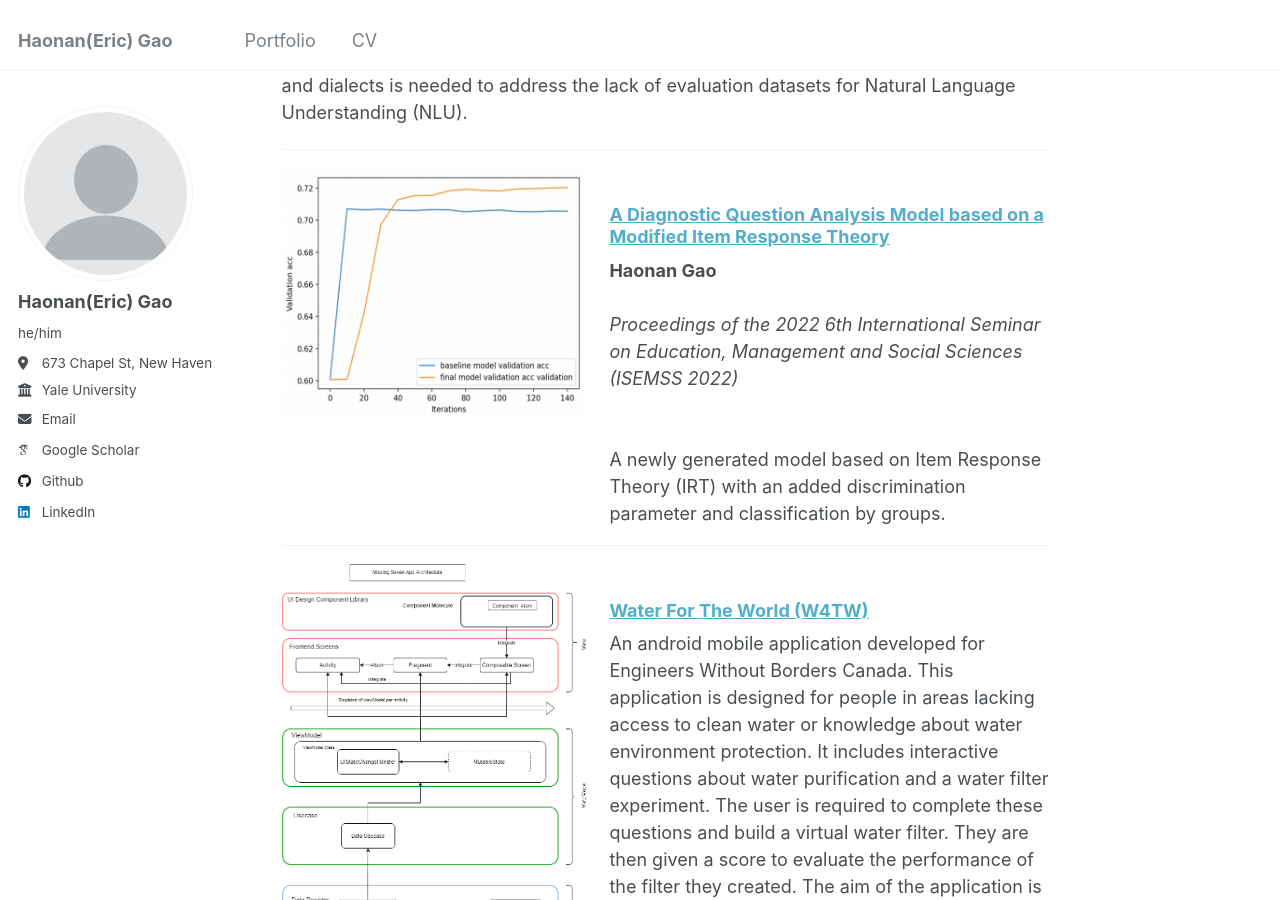
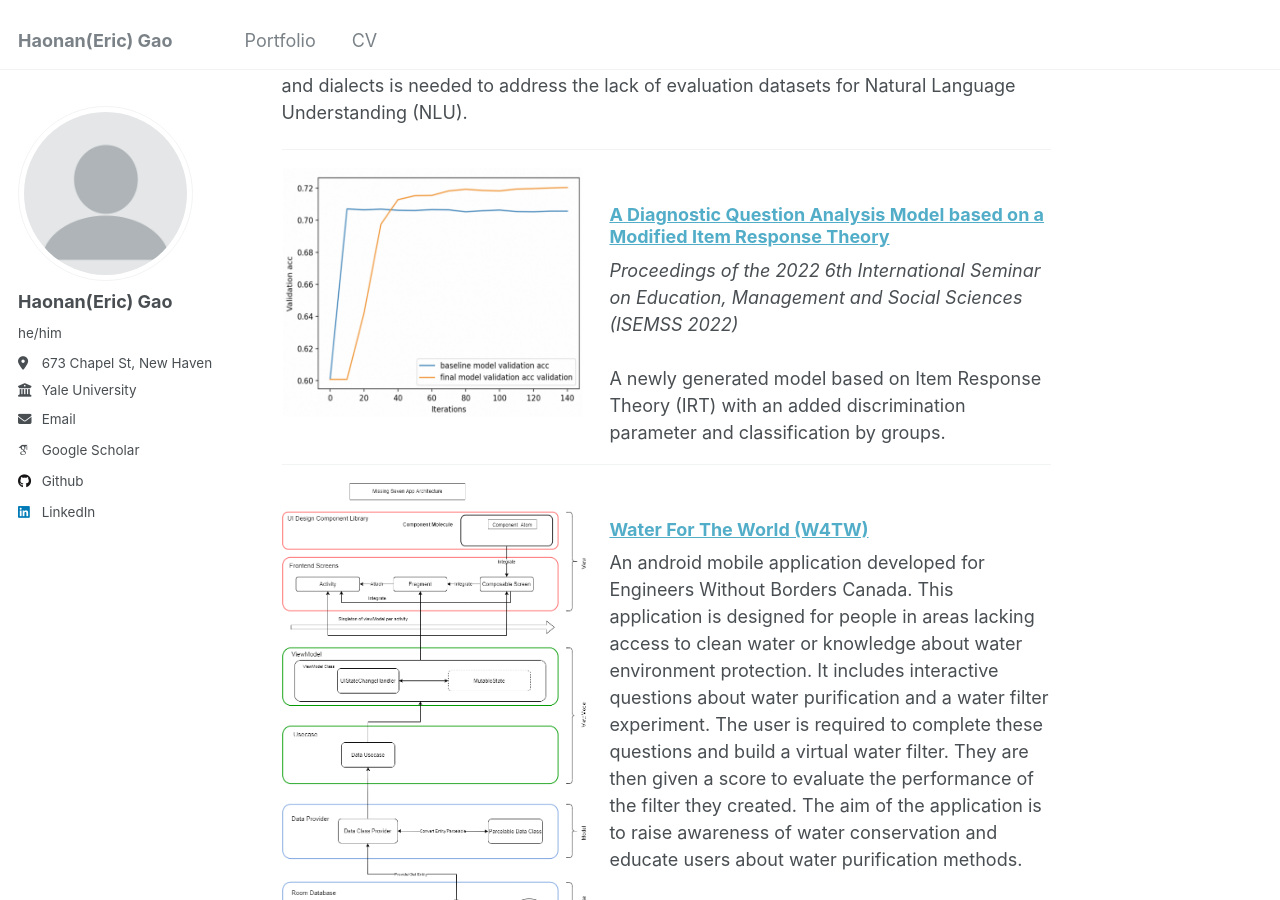
Before and after one commit to rampageoppa/rampageoppa.github.io, a Jekyll site: the page built from _pages/about.md, in a window 1280 px wide and 900 px high, scrolled down 1022 px. Built offline with Jekyll 4.4.1, drawn with Linux system fonts in a browser that asks for light colours; some web fonts are replaced.

Commit message:
Update about.md

```diff
--- a/_pages/about.md
+++ b/_pages/about.md
@@ -32,9 +32,7 @@ A large-scale open-sourced benchmark dataset for topic classification in 200 lan
   <div style="display: flex; flex-direction: column; justify-content: flex-start;">
     <h3><a href="https://www.atlantis-press.com/proceedings/isemss-22/125981882">A Diagnostic Question Analysis Model based on a Modified Item Response Theory</a></h3>
 
-    <strong>Haonan Gao</strong><br>
-    <em>Proceedings of the 2022 6th International Seminar on Education, Management and Social Sciences (ISEMSS 2022)</em><br><br>
-
+    <em>Proceedings of the 2022 6th International Seminar on Education, Management and Social Sciences (ISEMSS 2022)</em><br>
     A newly generated model based on Item Response Theory (IRT) with an added discrimination parameter and classification by groups.
   </div>
 </div>
```
